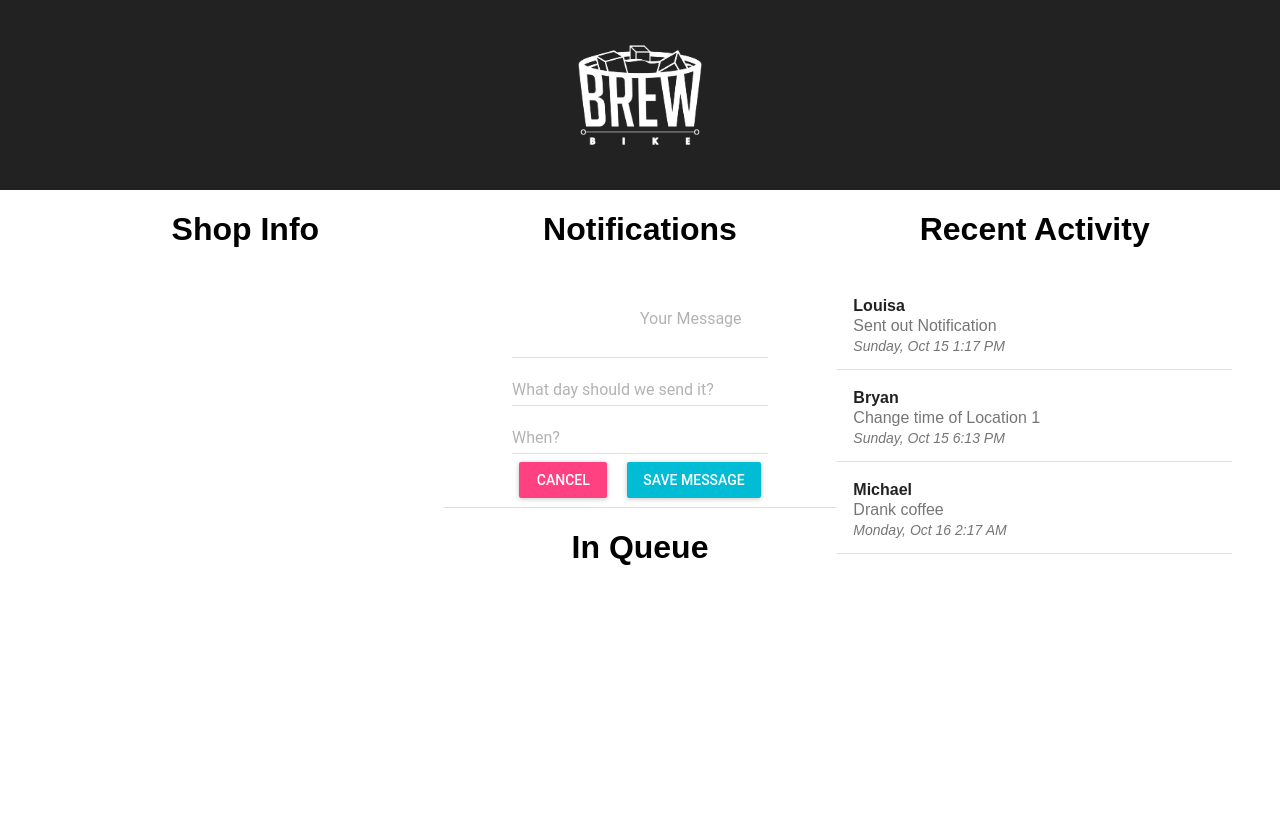
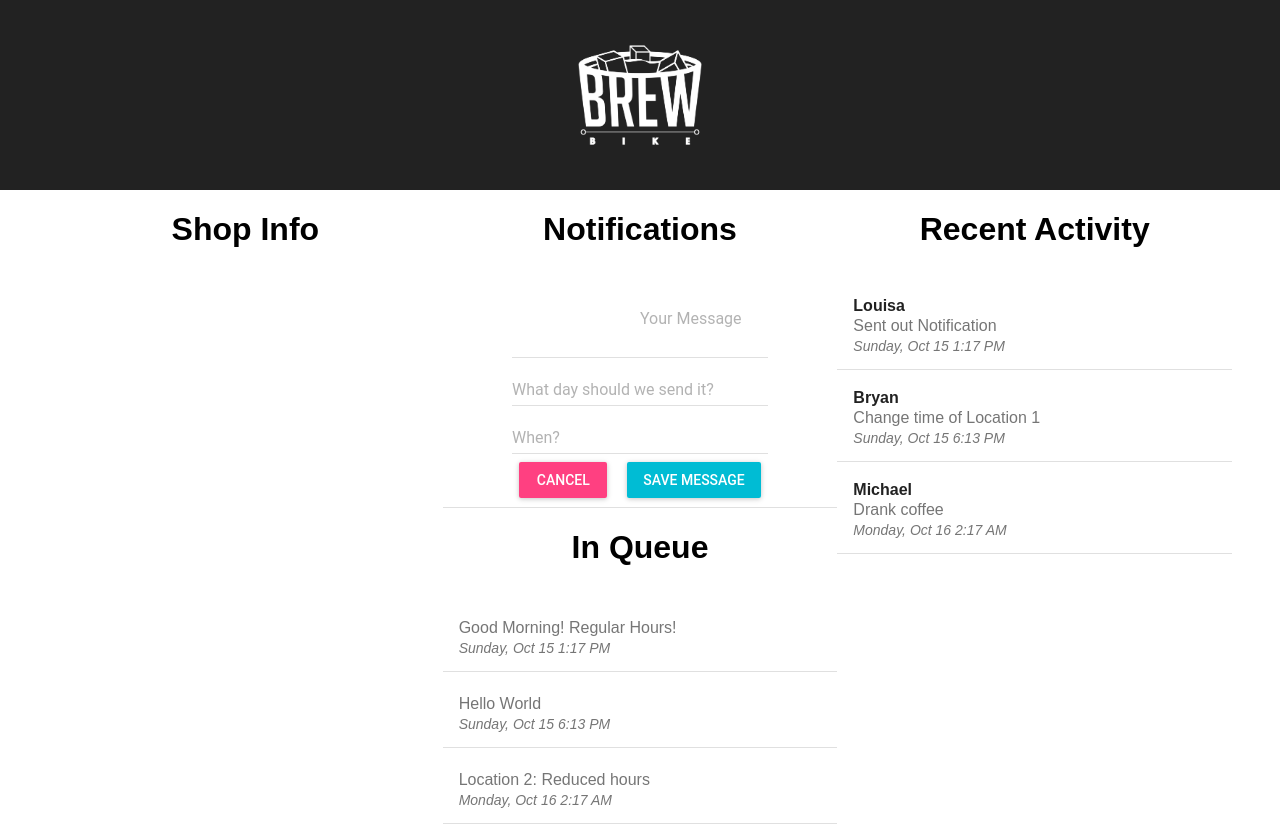
Before and after one commit to NUisEPIC/brewbike-dashboard, a React (Create React App) app: page / in a window 1280 px wide. Before the commit the page ends 800 px from the top, so only its background shows below. Built offline with nearby package versions, Linux system fonts and the light colour scheme.

Commit message:
wip bug fixes

```diff
--- a/src/Notifications.js
+++ b/src/Notifications.js
@@ -6,10 +6,19 @@ import DatePicker from 'material-ui/DatePicker';
 import RaisedButton from 'material-ui/RaisedButton';
 import Snackbar from 'material-ui/Snackbar';
 import Divider from 'material-ui/Divider';
+import {data} from './fakenotifications.js';
+import {List, ListItem} from 'material-ui/List';
+import moment from 'moment'
 import './Notifications.css';
+
+function formatTime(string) {
+  var dateobj = moment(string);
+  return dateobj.format("dddd, MMM D  h:mm A");
+}
 
 const today = new Date();
 const temporary = new Date();
+temporary.meaningful = false;
 
 class Notification extends Component {
   constructor(props) {
@@ -35,6 +44,7 @@ class Notification extends Component {
   _handleCancelInfo = () => {
     this.setState({
       message: '',
+      _tempMsg: '',
     });
   };
 
@@ -98,6 +108,40 @@ class Notification extends Component {
               </div>
               <Divider />
               <h1>In Queue</h1>
+              <List className="list" style={{maxHeight:'50vh', overflow: 'auto'}}>
+                {data.map(function(outbound_msg) {
+                  return(
+                    <div>
+                      <ListItem
+                        className='listItem'
+                        style={{
+                          padding: '20px 16px 0px'
+                        }}
+                        secondaryText={
+                          <p>
+                            <span className="listMessage">
+                              {outbound_msg["Message"]}
+                            </span><br/>
+                          </p>
+                        }
+                        disabled={true}
+                        />
+
+                      <ListItem
+                        className="listTime"
+                        style={{
+                          padding: '0px 16px 16px',
+                        }}
+                        secondaryText={
+                          <div>
+                            {formatTime(outbound_msg["Time"])}
+                          </div>
+                        }
+                        disabled={true}/>
+                      <Divider/>
+                    </div>
+                  )})}
+                </List>
               </MuiThemeProvider>
             </div>
           </div>
--- /dev/null
+++ b/src/fakenotifications.js
@@ -0,0 +1,16 @@
+const data = [
+  {
+    "Message": "Good Morning! Regular Hours!",
+    "Time": "2017-10-15T08:17:30-05:00",
+  },
+  {
+    "Message": "Hello World",
+    "Time": "2017-10-15T13:13:30-05:00",
+  },
+  {
+    "Message": "Location 2: Reduced hours",
+    "Time": "2017-10-15T21:17:30-05:00",
+  }
+]
+
+export {data};
```
Also changed, not shown: 1 other file (tests, documents, lock files or other folders). Lines whose indentation alone changed are shown as unchanged.
